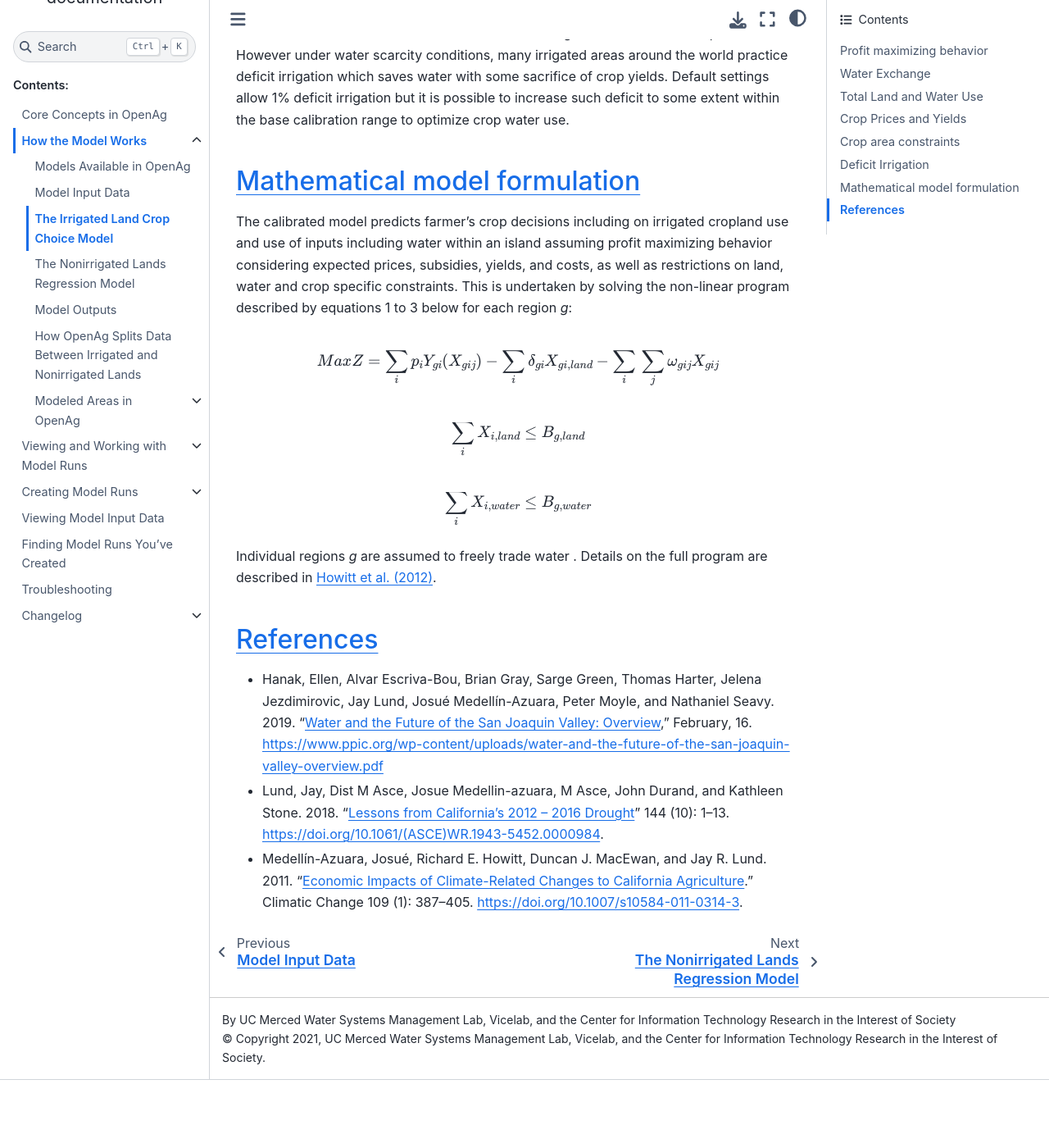
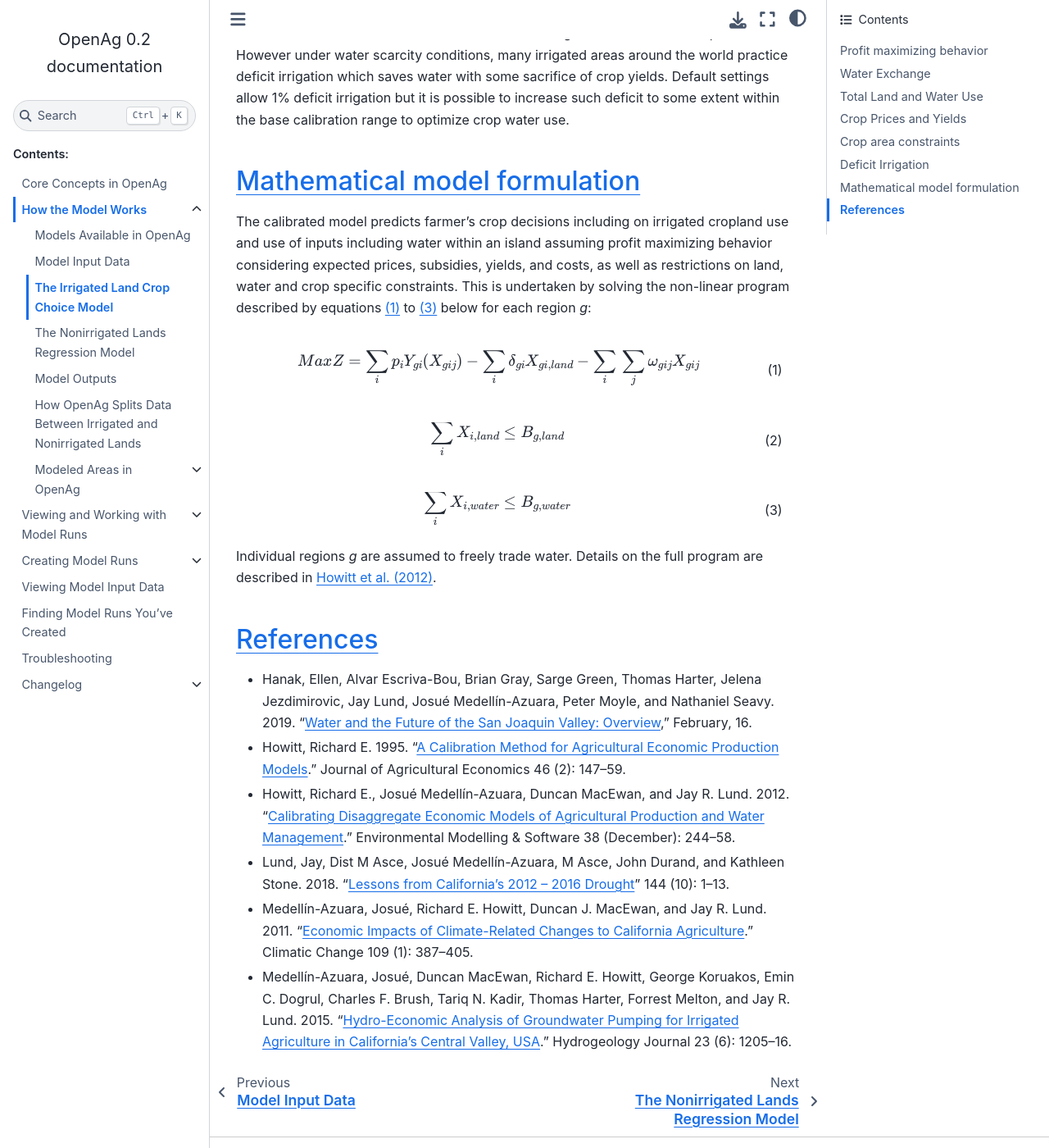
Before and after one commit to Water-Systems-Management-UCM/OpenAg_Docs, a Sphinx documentation site: the page built from source/Dapper/irrigated_pmp.rst, in a window 1280 px wide and 1400 px high, scrolled down 2139 px. Shown: the whole window at 82% size. Built offline with Sphinx 7.4.7 and the Sphinx Book theme 1.1.4, drawn with Linux system fonts in a browser that asks for light colours; before the commit the page ends 3456 px from its top, so only the background shows below that; some of the changed text lies outside the part shown.

Commit message:
Formatting on PMP page and minor updates to Washington approach

```diff
--- a/source/Dapper/irrigated_pmp.rst
+++ b/source/Dapper/irrigated_pmp.rst
@@ -12,7 +12,7 @@ in crop selection. The approach is consistent with profit maximizing behaviour i
 served as the backbone for economic impact assessment of droughts (`Medellin-Azuara et al. 2015 <https://link.springer.com/article/10.1007/s10040-015-1283-9>`_
 , `Lund et al. 2017 <https://ascelibrary.org/doi/full/10.1061/%28ASCE%29WR.1943-5452.0000984>`_),
 climate change (`Medellin-Azuara et al. 2011 <https://link.springer.com/article/10.1007/s10584-011-0314-3>`_),
-and groundwater regulation (Hanak et al. 2019), among other applications.
+and groundwater regulation (`Hanak et al. 2019 <https://www.ppic.org/wp-content/uploads/water-and-the-future-of-the-san-joaquin-valley-overview.pdf>`_), among other applications.
 
 .. contents::
     :local:
@@ -69,23 +69,26 @@ Mathematical model formulation
 The calibrated model predicts farmer’s crop decisions including on irrigated cropland use and use of inputs including
 water within an island assuming profit maximizing behavior considering expected prices, subsidies, yields, and costs,
 as well as restrictions on land, water and crop specific constraints. This is undertaken by solving the non-linear
-program described by equations 1 to 3 below for each region *g*:
+program described by equations :math:numref:`eq1` to :math:numref:`eq3` below for each region *g*:
 
-.. math::
-    Max Z= \sum_{i}{p_{i}Y_{gi}(X_{gij})} - \sum_{i}{\delta_{gi}X_{gi,land}} - \sum_{i}{}\sum_{j}{\omega_{gij}X_{gij}}
+.. math:: Max Z= \sum_{i}{p_{i}Y_{gi}(X_{gij})} - \sum_{i}{\delta_{gi}X_{gi,land}} - \sum_{i}{}\sum_{j}{\omega_{gij}X_{gij}}
+    :label: eq1
 
-.. math::
-    \sum_{i}{X_{i,land} \le B_{g,land}}
+.. math:: \sum_{i}{X_{i,land} \le B_{g,land}}
+    :label: eq2
 
-.. math::
-    \sum_{i}{X_{i,water} \le B_{g,water}}
+.. math:: \sum_{i}{X_{i,water} \le B_{g,water}}
+    :label: eq3
 
-Individual regions *g* are assumed to freely trade water . Details on the full program are described in `Howitt et al. (2012) <https://agupubs.onlinelibrary.wiley.com/doi/abs/10.1002/2016WR019639>`_.
+Individual regions *g* are assumed to freely trade water. Details on the full program are described in `Howitt et al. (2012) <https://agupubs.onlinelibrary.wiley.com/doi/abs/10.1002/2016WR019639>`_.
 
 
 References
 --------------
 
-* Hanak, Ellen, Alvar Escriva-Bou, Brian Gray, Sarge Green, Thomas Harter, Jelena Jezdimirovic, Jay Lund, Josué Medellín-Azuara, Peter Moyle, and Nathaniel Seavy. 2019. "`Water and the Future of the San Joaquin Valley: Overview <https://www.ppic.org/wp-content/uploads/water-and-the-future-of-the-san-joaquin-valley-overview.pdf>`_," February, 16. https://www.ppic.org/wp-content/uploads/water-and-the-future-of-the-san-joaquin-valley-overview.pdf
-* Lund, Jay, Dist M Asce, Josue Medellin-azuara, M Asce, John Durand, and Kathleen Stone. 2018. "`Lessons from California’s 2012 – 2016 Drought <https://doi.org/10.1061/(ASCE)WR.1943-5452.0000984>`_" 144 (10): 1–13. https://doi.org/10.1061/(ASCE)WR.1943-5452.0000984.
-* Medellín-Azuara, Josué, Richard E. Howitt, Duncan J. MacEwan, and Jay R. Lund. 2011. "`Economic Impacts of Climate-Related Changes to California Agriculture <https://doi.org/10.1007/s10584-011-0314-3>`_." Climatic Change 109 (1): 387–405. https://doi.org/10.1007/s10584-011-0314-3.
+* Hanak, Ellen, Alvar Escriva-Bou, Brian Gray, Sarge Green, Thomas Harter, Jelena Jezdimirovic, Jay Lund, Josué Medellín-Azuara, Peter Moyle, and Nathaniel Seavy. 2019. "`Water and the Future of the San Joaquin Valley: Overview <https://www.ppic.org/wp-content/uploads/water-and-the-future-of-the-san-joaquin-valley-overview.pdf>`_," February, 16.
+* Howitt, Richard E. 1995. "`A Calibration Method for Agricultural Economic Production Models <https://doi.org/10.1111/j.1477-9552.1995.tb00762.x>`_." Journal of Agricultural Economics 46 (2): 147–59.
+* Howitt, Richard E., Josué Medellín-Azuara, Duncan MacEwan, and Jay R. Lund. 2012. "`Calibrating Disaggregate Economic Models of Agricultural Production and Water Management <https://doi.org/10.1016/j.envsoft.2012.06.013>`_." Environmental Modelling & Software 38 (December): 244–58.
+* Lund, Jay, Dist M Asce, Josué Medellín-Azuara, M Asce, John Durand, and Kathleen Stone. 2018. "`Lessons from California’s 2012 – 2016 Drought <https://doi.org/10.1061/(ASCE)WR.1943-5452.0000984>`_" 144 (10): 1–13.
+* Medellín-Azuara, Josué, Richard E. Howitt, Duncan J. MacEwan, and Jay R. Lund. 2011. "`Economic Impacts of Climate-Related Changes to California Agriculture <https://doi.org/10.1007/s10584-011-0314-3>`_." Climatic Change 109 (1): 387–405.
+* Medellín-Azuara, Josué, Duncan MacEwan, Richard E. Howitt, George Koruakos, Emin C. Dogrul, Charles F. Brush, Tariq N. Kadir, Thomas Harter, Forrest Melton, and Jay R. Lund. 2015. "`Hydro-Economic Analysis of Groundwater Pumping for Irrigated Agriculture in California’s Central Valley, USA <https://doi.org/10.1007/s10040-015-1283-9>`_." Hydrogeology Journal 23 (6): 1205–16.
--- a/source/ModelAreas/washington/washington.rst
+++ b/source/ModelAreas/washington/washington.rst
@@ -17,6 +17,10 @@ Model input data utilizes a crop grouping structure to retain sufficient resolut
 reducing data dependency. Initial land use surveys contain approximately 200 commodities that OpenAg groups into 14
 categories for modeling. Each category is then assigned a proxy commodity to represent the economics and water needs
 of the group. Proxies are assigned based on a combination of data availability and prominence in the overall land portfolio.
+For example, imagine a category "vegetable" that includes onions, carrots, and tomato. If carrot is by far the most prominent
+of the three (90% acreage) then we treat that entire category of land use as though it was carrots for the price,
+yield, costs, and water demand. This approach is necessary because with so many commodities data and time are not available
+to model every individual crop.
 
 .. toctree::
     :maxdepth: 2
```
